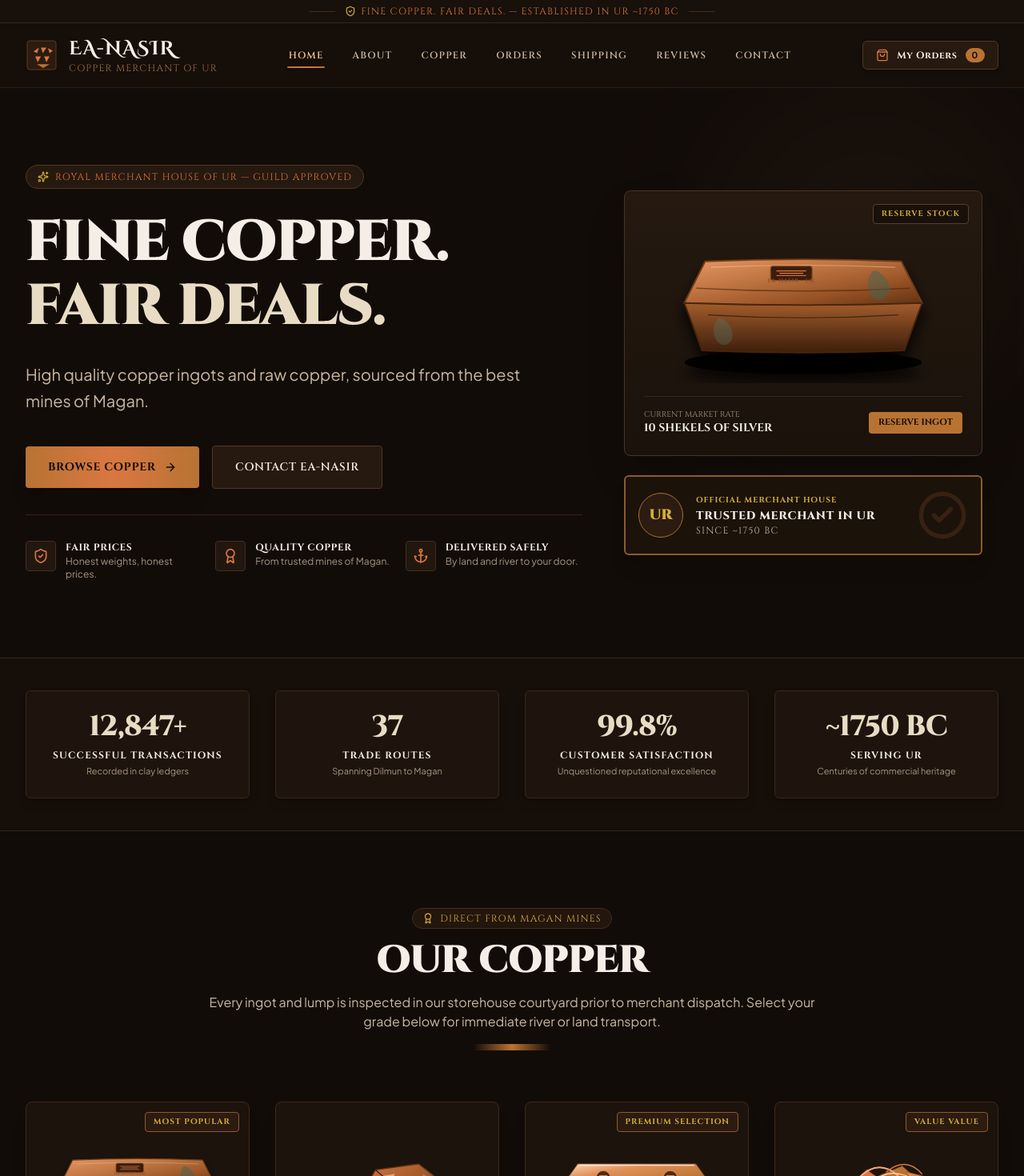
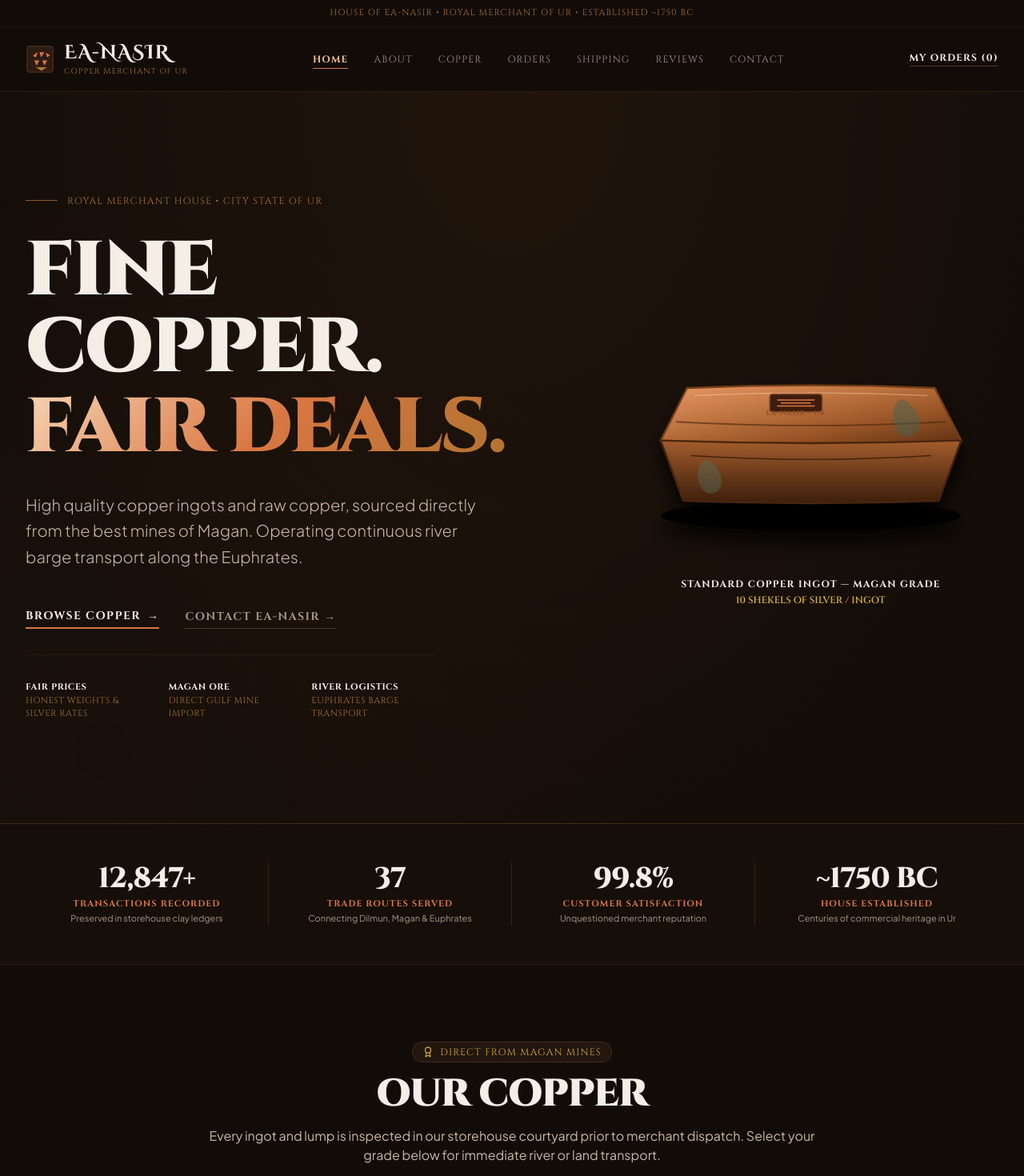
Before and after one commit to Ad1th/ea-nasir, a React (Vite) app: page / in a window 1280 px wide. Shown: the top 1470 px of the page at 80% size. Built offline with nearby package versions, Linux system fonts and the light colour scheme; a web font is replaced by a local one.

Commit message:
refactor(ui): transform hero into luxury editorial cover layout and letterhead navigation

```diff
--- a/src/components/Hero.tsx
+++ b/src/components/Hero.tsx
@@ -1,6 +1,5 @@
 import React from 'react';
 import { CopperIngotGraphic } from './CopperVisuals';
-import { ShieldCheck, Award, Anchor, ArrowRight, CheckCircle2, Sparkles } from 'lucide-react';
 
 interface HeroProps {
   onBrowse: () => void;
@@ -8,159 +7,97 @@ interface HeroProps {
   onViewRecord: () => void;
 }
 
-export const Hero: React.FC<HeroProps> = ({ onBrowse, onContact, onViewRecord }) => {
+export const Hero: React.FC<HeroProps> = ({ onBrowse, onContact }) => {
   return (
-    <section className="relative bg-clay-pattern overflow-hidden pt-12 pb-20 lg:py-24 border-b border-[#3a2618]">
-      {/* Background Copper Radial Lighting */}
-      <div className="absolute inset-0 bg-copper-radial pointer-events-none"></div>
+    <section className="relative bg-parchment-texture py-20 lg:py-32 border-b border-copper-thin overflow-hidden">
+      <div className="max-w-7xl mx-auto px-4 sm:px-6 lg:px-8 relative">
 
-      {/* Decorative Mesopotamian Ziggurat / Column Architecture Silhouettes */}
-      <div className="absolute top-0 right-0 w-96 h-96 bg-[#2a1b12] rounded-full blur-3xl opacity-30 pointer-events-none"></div>
+        {/* Editorial Cover Grid Layout */}
+        <div className="grid grid-cols-1 lg:grid-cols-12 gap-12 lg:gap-16 items-center">
 
-      <div className="max-w-7xl mx-auto px-4 sm:px-6 lg:px-8 relative z-10">
-        <div className="grid grid-cols-1 lg:grid-cols-12 gap-12 lg:gap-8 items-center">
+          {/* Left Column: Asymmetric Typography & Subtitle (7 cols) */}
+          <div className="lg:col-span-7 text-left space-y-8">
 
-          {/* Left Hero Text Column (7 cols) */}
-          <div className="lg:col-span-7 space-y-8 text-left">
-            {/* Merchant House Distinction Badge */}
-            <div className="inline-flex items-center gap-2 px-3.5 py-1.5 bg-[#261910] border border-[#523723] rounded-full text-xs font-serif text-[#d97742] uppercase tracking-widest shadow-inner">
-              <Sparkles className="w-3.5 h-3.5 text-[#d4af37]" />
-              <span>Royal Merchant House of Ur — Guild Approved</span>
+            {/* Publication Sub-header */}
+            <div className="text-xs font-serif text-[#a87139] tracking-widest uppercase flex items-center gap-3">
+              <span className="h-px w-10 bg-[#8c5a2b]"></span>
+              <span>ROYAL MERCHANT HOUSE • CITY STATE OF UR</span>
             </div>
 
-            {/* Main Headings */}
-            <div className="space-y-2">
-              <h1 className="text-4xl sm:text-6xl lg:text-7xl font-serif font-black tracking-tight leading-none text-[#f5eee6]">
+            {/* Giant Serif Cover Headlines (sitting directly on the page) */}
+            <div className="space-y-1">
+              <h1 className="text-5xl sm:text-7xl lg:text-8xl font-serif font-black tracking-tight leading-none text-[#f5eee6]">
                 FINE COPPER.
               </h1>
-              <h1 className="text-4xl sm:text-6xl lg:text-7xl font-serif font-black tracking-tight leading-none copper-gradient-text">
+              <h1 className="text-5xl sm:text-7xl lg:text-8xl font-serif font-black tracking-tight leading-none copper-text-gradient">
                 FAIR DEALS.
               </h1>
             </div>
 
-            {/* Subheading */}
-            <p className="text-lg sm:text-xl text-[#cbb8a1] max-w-2xl font-sans font-normal leading-relaxed">
-              High quality copper ingots and raw copper, sourced from the best mines of Magan.
+            {/* Editorial Lead Description */}
+            <p className="text-lg sm:text-xl font-sans text-[#cbb8a1] max-w-xl leading-relaxed font-light">
+              High quality copper ingots and raw copper, sourced directly from the best mines of Magan. Operating continuous river barge transport along the Euphrates.
             </p>
 
-            {/* CTAs */}
-            <div className="flex flex-wrap items-center gap-4 pt-2">
+            {/* Restrained Actions */}
+            <div className="flex flex-wrap items-center gap-8 pt-4">
               <button
                 onClick={onBrowse}
-                className="px-7 py-4 bg-gradient-to-r from-[#b87333] via-[#d97742] to-[#b87333] hover:from-[#d97742] hover:to-[#a85e27] text-[#120c08] font-serif font-bold text-sm tracking-wider uppercase rounded shadow-xl hover:shadow-[#b87333]/20 transition-all duration-300 flex items-center gap-2.5 group cursor-pointer"
+                className="text-sm font-serif font-bold tracking-widest uppercase text-[#f5eee6] hover:text-[#d97742] transition-colors flex items-center gap-2 group cursor-pointer border-b-2 border-[#d97742] pb-1"
               >
                 <span>BROWSE COPPER</span>
-                <ArrowRight className="w-4 h-4 group-hover:translate-x-1 transition-transform" />
+                <span className="group-hover:translate-x-1 transition-transform">→</span>
               </button>
 
               <button
                 onClick={onContact}
-                className="px-7 py-4 bg-[#261910] hover:bg-[#342317] border border-[#523723] hover:border-[#d97742] text-[#f5eee6] font-serif font-semibold text-sm tracking-wider uppercase rounded transition-all duration-300 cursor-pointer"
+                className="text-sm font-serif font-bold tracking-widest uppercase text-[#a89582] hover:text-[#f5eee6] transition-colors cursor-pointer border-b border-[#523723] pb-1"
               >
-                CONTACT EA-NASIR
+                CONTACT EA-NASIR →
               </button>
             </div>
 
-            {/* Three Value/Trust Indicators */}
-            <div className="grid grid-cols-1 sm:grid-cols-3 gap-4 pt-8 border-t border-[#342419]">
-              <div className="flex items-start gap-3">
-                <div className="p-2 bg-[#22170f] border border-[#422d1f] rounded text-[#d97742] shrink-0">
-                  <ShieldCheck className="w-5 h-5" />
+            {/* Thin Horizontal Rule */}
+            <div className="pt-8 border-t border-[#291b11] max-w-lg">
+              <div className="grid grid-cols-3 gap-6 text-[11px] font-serif uppercase tracking-wider text-[#a87139]">
+                <div>
+                  <span className="block text-[#f5eee6] font-bold">FAIR PRICES</span>
+                  <span>Honest weights & silver rates</span>
                 </div>
                 <div>
-                  <h4 className="font-serif text-xs font-bold tracking-wider text-[#f5eee6] uppercase">
-                    FAIR PRICES
-                  </h4>
-                  <p className="text-xs text-[#a89582] mt-0.5 font-sans">
-                    Honest weights, honest prices.
-                  </p>
-                </div>
-              </div>
-
-              <div className="flex items-start gap-3">
-                <div className="p-2 bg-[#22170f] border border-[#422d1f] rounded text-[#d97742] shrink-0">
-                  <Award className="w-5 h-5" />
+                  <span className="block text-[#f5eee6] font-bold">MAGAN ORE</span>
+                  <span>Direct Gulf mine import</span>
                 </div>
                 <div>
-                  <h4 className="font-serif text-xs font-bold tracking-wider text-[#f5eee6] uppercase">
-                    QUALITY COPPER
-                  </h4>
-                  <p className="text-xs text-[#a89582] mt-0.5 font-sans">
-                    From trusted mines of Magan.
-                  </p>
-                </div>
-              </div>
-
-              <div className="flex items-start gap-3">
-                <div className="p-2 bg-[#22170f] border border-[#422d1f] rounded text-[#d97742] shrink-0">
-                  <Anchor className="w-5 h-5" />
-                </div>
-                <div>
-                  <h4 className="font-serif text-xs font-bold tracking-wider text-[#f5eee6] uppercase">
-                    DELIVERED SAFELY
-                  </h4>
-                  <p className="text-xs text-[#a89582] mt-0.5 font-sans">
-                    By land and river to your door.
-                  </p>
-                </div>
+                  <span className="block text-[#f5eee6] font-bold">RIVER LOGISTICS</span>
+                  <span>Euphrates barge transport</span>
                 </div>
               </div>
             </div>
 
-          {/* Right Column (5 cols): Ingot Showcase & Prestigious Merchant Badge */}
-          <div className="lg:col-span-5 relative flex flex-col items-center justify-center">
-            {/* Visual Copper Ingot Card */}
-            <div className="w-full max-w-md bg-gradient-to-b from-[#251910] to-[#1a120b] p-6 rounded-lg border border-[#4a3424] shadow-2xl relative group">
-              <div className="absolute top-4 right-4 text-[10px] font-serif font-bold text-[#d4af37] tracking-widest bg-[#18100a] px-2.5 py-1 border border-[#5a3f2b] rounded">
-                RESERVE STOCK
           </div>
 
-              <div className="my-2">
-                <CopperIngotGraphic className="w-full h-52 group-hover:scale-105 transition-transform duration-500" />
+          {/* Right Column: Physical Archeological Copper Artwork (5 cols) */}
+          <div className="lg:col-span-5 text-center flex flex-col items-center">
+            {/* The Copper Ingot sits directly on the page background */}
+            <div className="w-full relative group">
+              <CopperIngotGraphic className="w-full h-72 lg:h-80" />
             </div>
 
-              <div className="mt-4 pt-4 border-t border-[#362418] flex items-center justify-between text-xs font-serif">
-                <div>
-                  <span className="text-[#a89582] block text-[10px]">CURRENT MARKET RATE</span>
-                  <span className="text-[#f5eee6] font-bold text-sm">10 SHEKELS OF SILVER</span>
-                </div>
-                <button
-                  onClick={onBrowse}
-                  className="px-3 py-1.5 bg-[#b87333] hover:bg-[#d97742] text-[#120c08] font-bold rounded text-[11px] transition-colors"
-                >
-                  RESERVE INGOT
-                </button>
-              </div>
-            </div>
-
-            {/* Merchant Trust Badge - Serious & Prestigious */}
-            <div
-              onClick={onViewRecord}
-              className="mt-6 w-full max-w-md bg-[#1b120a] border-2 border-[#8c5a2b] hover:border-[#d97742] p-4 rounded-md shadow-xl flex items-center gap-4 text-left relative overflow-hidden cursor-pointer transition-colors"
-            >
-              <div className="w-14 h-14 bg-[#2b1b11] border border-[#a87139] rounded-full flex items-center justify-center text-[#d4af37] shrink-0 font-serif font-black text-lg">
-                UR
-              </div>
-              <div>
-                <div className="text-[10px] font-serif tracking-widest uppercase text-[#d4af37] font-bold">
-                  OFFICIAL MERCHANT HOUSE
-                </div>
-                <div className="text-sm font-serif font-extrabold text-[#f5eee6] tracking-wider uppercase mt-0.5">
-                  TRUSTED MERCHANT IN UR
-                </div>
-                <div className="text-xs font-serif text-[#cbb8a1] tracking-widest">
-                  SINCE ~1750 BC
-                </div>
-              </div>
-              <div className="ml-auto opacity-15">
-                <CheckCircle2 className="w-16 h-16 text-[#d97742]" />
+            {/* Simple Editorial Image Caption */}
+            <div className="mt-4 text-center space-y-1">
+              <span className="text-xs font-serif font-bold text-[#f5eee6] tracking-widest uppercase block">
+                STANDARD COPPER INGOT — MAGAN GRADE
+              </span>
+              <span className="text-xs font-serif text-[#d4af37] font-semibold block">
+                10 SHEKELS OF SILVER / INGOT
+              </span>
             </div>
           </div>
 
         </div>
 
       </div>
-      </div>
     </section>
   );
 };
--- a/src/components/Navbar.tsx
+++ b/src/components/Navbar.tsx
@@ -1,7 +1,7 @@
-import React, { useState, useEffect } from 'react';
+import React, { useState } from 'react';
 import type { NavTab } from '../types';
 import { CuneiformLogoEmblem } from './CopperVisuals';
-import { ShoppingBag, Menu, X, ShieldCheck, ChevronRight } from 'lucide-react';
+import { Menu, X } from 'lucide-react';
 
 interface NavbarProps {
   activeTab: NavTab;
@@ -16,16 +16,7 @@ export const Navbar: React.FC<NavbarProps> = ({
   cartCount,
   openCart
 }) => {
-  const [scrolled, setScrolled] = useState(false);
   const [mobileMenuOpen, setMobileMenuOpen] = useState(false);
-
-  useEffect(() => {
-    const handleScroll = () => {
-      setScrolled(window.scrollY > 20);
-    };
-    window.addEventListener('scroll', handleScroll);
-    return () => window.removeEventListener('scroll', handleScroll);
-  }, []);
 
   const navItems: { id: NavTab; label: string }[] = [
     { id: 'home', label: 'HOME' },
@@ -44,121 +35,93 @@ export const Navbar: React.FC<NavbarProps> = ({
   };
 
   return (
-    <>
-      {/* Top Banner Tagline */}
-      <div className="bg-[#18100a] border-b border-[#342419] py-1.5 px-4 text-center text-xs tracking-widest uppercase font-serif text-[#d97742] flex items-center justify-center gap-3">
-        <span className="h-px w-8 bg-[#8c5a2b]/40 hidden sm:inline-block"></span>
-        <span className="flex items-center gap-1.5">
-          <ShieldCheck className="w-3.5 h-3.5 text-[#d4af37]" />
-          FINE COPPER. FAIR DEALS. — ESTABLISHED IN UR ~1750 BC
-        </span>
-        <span className="h-px w-8 bg-[#8c5a2b]/40 hidden sm:inline-block"></span>
+    <header className="bg-[#120c08] border-b border-[#2d1e13] sticky top-0 z-40">
+      {/* Letterhead Top Strip */}
+      <div className="border-b border-[#24170e] py-2 px-4 text-center text-[11px] font-serif text-[#a87139] tracking-widest uppercase">
+        HOUSE OF EA-NASIR • ROYAL MERCHANT OF UR • ESTABLISHED ~1750 BC
       </div>
 
-      {/* Main Sticky Navbar */}
-      <nav
-        className={`sticky top-0 z-40 transition-all duration-300 ${
-          scrolled
-            ? 'bg-[#120c08]/95 backdrop-blur-md shadow-2xl border-b border-[#3a2618]'
-            : 'bg-[#150e09] border-b border-[#2a1d13]'
-        }`}
-      >
+      {/* Main Letterhead Navbar */}
       <div className="max-w-7xl mx-auto px-4 sm:px-6 lg:px-8">
         <div className="flex items-center justify-between h-20">
-            {/* Brand Logo & Emblem */}
+
+          {/* Merchant House Branding */}
           <div
             onClick={() => handleNavClick('home')}
-              className="flex items-center gap-3.5 cursor-pointer group"
+            className="flex items-center gap-3 cursor-pointer group"
           >
-              <CuneiformLogoEmblem className="w-10 h-10 transition-transform duration-300 group-hover:scale-105" />
-              <div>
-                <div className="flex items-center gap-2">
-                  <span className="font-decorative text-xl sm:text-2xl font-bold tracking-wider text-[#f5eee6] group-hover:text-[#d97742] transition-colors">
+            <CuneiformLogoEmblem className="w-9 h-9" />
+            <div className="text-left">
+              <span className="font-decorative text-xl sm:text-2xl font-bold tracking-wider text-[#f5eee6] group-hover:text-[#d97742] transition-colors block">
                 EA-NASIR
               </span>
-                </div>
-                <p className="text-[10px] sm:text-xs font-serif tracking-widest text-[#a87139] uppercase">
+              <span className="text-[10px] font-serif tracking-widest text-[#a87139] uppercase block">
                 COPPER MERCHANT OF UR
-                </p>
+              </span>
             </div>
           </div>
 
-            {/* Desktop Navigation Links */}
-            <div className="hidden lg:flex items-center space-x-1 xl:space-x-2">
+          {/* Restrained Editorial Desktop Nav Links */}
+          <nav className="hidden lg:flex items-center space-x-6 xl:space-x-8">
             {navItems.map((item) => {
               const isActive = activeTab === item.id;
               return (
                 <button
                   key={item.id}
                   onClick={() => handleNavClick(item.id)}
-                    className={`px-3.5 py-2 text-xs font-serif font-semibold tracking-widest transition-all duration-200 relative ${
+                  className={`text-xs font-serif tracking-widest uppercase transition-colors py-1 relative cursor-pointer ${
                     isActive
-                        ? 'text-[#f4c28c]'
-                        : 'text-[#cbb8a1] hover:text-[#f5eee6] hover:bg-[#22170f]'
+                      ? 'text-[#f4c28c] font-bold'
+                      : 'text-[#a89582] hover:text-[#f5eee6]'
                   }`}
                 >
                   {item.label}
                   {isActive && (
-                      <span className="absolute bottom-0 left-3 right-3 h-0.5 bg-gradient-to-r from-[#b87333] via-[#d97742] to-[#b87333] rounded-full"></span>
+                    <span className="absolute bottom-0 left-0 right-0 h-px bg-[#d97742]"></span>
                   )}
                 </button>
               );
             })}
-            </div>
+          </nav>
 
-            {/* Right Side Action: My Orders (Count) */}
-            <div className="flex items-center gap-3">
+          {/* Right Action: Understated Text Link for Orders */}
+          <div className="flex items-center gap-4">
             <button
               onClick={openCart}
-                className="relative flex items-center gap-2.5 px-4 py-2 bg-[#261910] hover:bg-[#342317] border border-[#523723] hover:border-[#d97742] rounded-md text-xs font-serif font-bold tracking-wider text-[#f5eee6] transition-all duration-300 shadow-md group cursor-pointer"
+              className="text-xs font-serif font-bold tracking-widest text-[#f5eee6] hover:text-[#d97742] transition-colors uppercase border-b border-[#523723] hover:border-[#d97742] pb-0.5 cursor-pointer"
             >
-                <ShoppingBag className="w-4 h-4 text-[#d97742] group-hover:scale-110 transition-transform" />
-                <span>My Orders</span>
-                <span className="bg-[#b87333] text-[#120c08] text-[11px] font-bold px-2 py-0.5 rounded-full min-w-[20px] text-center font-sans">
-                  {cartCount}
-                </span>
+              MY ORDERS ({cartCount})
             </button>
 
             {/* Mobile Hamburger Toggle */}
             <button
               onClick={() => setMobileMenuOpen(!mobileMenuOpen)}
-                className="lg:hidden p-2 text-[#cbb8a1] hover:text-[#f5eee6] hover:bg-[#261910] rounded-md transition-colors"
-                aria-label="Toggle Navigation Menu"
+              className="lg:hidden p-1.5 text-[#a89582] hover:text-[#f5eee6]"
+              aria-label="Toggle Menu"
             >
               {mobileMenuOpen ? <X className="w-6 h-6" /> : <Menu className="w-6 h-6" />}
             </button>
           </div>
+
         </div>
       </div>
 
-        {/* Mobile Dropdown Menu */}
+      {/* Mobile Nav */}
       {mobileMenuOpen && (
-          <div className="lg:hidden bg-[#18100a] border-b border-[#3a2618] px-4 pt-3 pb-6 space-y-2 animate-in slide-in-from-top duration-200">
-            {navItems.map((item) => {
-              const isActive = activeTab === item.id;
-              return (
+        <div className="lg:hidden bg-[#160e09] border-b border-[#2d1e13] px-6 py-4 space-y-3">
+          {navItems.map((item) => (
             <button
               key={item.id}
               onClick={() => handleNavClick(item.id)}
-                  className={`w-full flex items-center justify-between px-4 py-3 text-left font-serif text-sm font-semibold tracking-wider rounded-md transition-colors ${
-                    isActive
-                      ? 'bg-[#2b1d13] text-[#f4c28c] border-l-4 border-[#d97742]'
-                      : 'text-[#cbb8a1] hover:bg-[#22170f] hover:text-[#f5eee6]'
+              className={`block w-full text-left font-serif text-xs tracking-widest uppercase py-2 ${
+                activeTab === item.id ? 'text-[#d97742] font-bold' : 'text-[#a89582]'
               }`}
             >
-                  <span>{item.label}</span>
-                  <ChevronRight className="w-4 h-4 text-[#8c5a2b]" />
+              {item.label}
             </button>
-              );
-            })}
-
-            <div className="pt-4 border-t border-[#2d1e13] flex justify-between text-xs text-[#a87139]">
-              <span>UR MAIN STOREHOUSE</span>
-              <span>EUPHRATES DOCK #4</span>
-            </div>
+          ))}
         </div>
       )}
-      </nav>
-    </>
+    </header>
   );
 };
--- a/src/components/TrustStats.tsx
+++ b/src/components/TrustStats.tsx
@@ -1,33 +1,60 @@
 import React from 'react';
 
 export const TrustStats: React.FC = () => {
-  const stats = [
-    { value: '12,847+', label: 'Successful Transactions', subtext: 'Recorded in clay ledgers' },
-    { value: '37', label: 'Trade Routes', subtext: 'Spanning Dilmun to Magan' },
-    { value: '99.8%', label: 'Customer Satisfaction', subtext: 'Unquestioned reputational excellence' },
-    { value: '~1750 BC', label: 'Serving Ur', subtext: 'Centuries of commercial heritage' }
-  ];
+  return (
+    <section className="bg-[#160e09] border-b border-[#2d1e13] py-12">
+      <div className="max-w-7xl mx-auto px-4 sm:px-6 lg:px-8">
+        {/* Single Editorial Strip separated by thin vertical rules */}
+        <div className="grid grid-cols-1 md:grid-cols-4 gap-8 md:gap-0 divide-y md:divide-y-0 md:divide-x divide-[#342419] text-center">
 
-  return (
-    <section className="bg-[#150e09] border-b border-[#342419] py-10 relative">
-      <div className="max-w-7xl mx-auto px-4 sm:px-6 lg:px-8">
-        <div className="grid grid-cols-2 lg:grid-cols-4 gap-6 sm:gap-8">
-          {stats.map((stat, idx) => (
-            <div
-              key={idx}
-              className="bg-[#1e140d] border border-[#3a271a] hover:border-[#8c5a2b] p-6 rounded-md text-center transition-all duration-300 group shadow-lg"
-            >
-              <div className="font-serif text-3xl sm:text-4xl font-extrabold gold-gradient-text tracking-tight group-hover:scale-105 transition-transform duration-300">
-                {stat.value}
-              </div>
-              <div className="font-serif text-xs font-bold text-[#f5eee6] tracking-widest uppercase mt-2">
-                {stat.label}
-              </div>
-              <div className="text-[11px] font-sans text-[#a89582] mt-1">
-                {stat.subtext}
-              </div>
+          <div className="py-3 md:py-0 md:px-6">
+            <div className="font-serif text-3xl sm:text-4xl font-extrabold text-[#f5eee6] tracking-tight">
+              12,847+
             </div>
-          ))}
+            <div className="font-serif text-[11px] font-bold text-[#d97742] tracking-widest uppercase mt-1">
+              TRANSACTIONS RECORDED
+            </div>
+            <div className="text-[11px] font-sans text-[#a89582] mt-0.5">
+              Preserved in storehouse clay ledgers
+            </div>
+          </div>
+
+          <div className="py-3 md:py-0 md:px-6">
+            <div className="font-serif text-3xl sm:text-4xl font-extrabold text-[#f5eee6] tracking-tight">
+              37
+            </div>
+            <div className="font-serif text-[11px] font-bold text-[#d97742] tracking-widest uppercase mt-1">
+              TRADE ROUTES SERVED
+            </div>
+            <div className="text-[11px] font-sans text-[#a89582] mt-0.5">
+              Connecting Dilmun, Magan & Euphrates
+            </div>
+          </div>
+
+          <div className="py-3 md:py-0 md:px-6">
+            <div className="font-serif text-3xl sm:text-4xl font-extrabold text-[#f5eee6] tracking-tight">
+              99.8%
+            </div>
+            <div className="font-serif text-[11px] font-bold text-[#d97742] tracking-widest uppercase mt-1">
+              CUSTOMER SATISFACTION
+            </div>
+            <div className="text-[11px] font-sans text-[#a89582] mt-0.5">
+              Unquestioned merchant reputation
+            </div>
+          </div>
+
+          <div className="py-3 md:py-0 md:px-6">
+            <div className="font-serif text-3xl sm:text-4xl font-extrabold text-[#f5eee6] tracking-tight">
+              ~1750 BC
+            </div>
+            <div className="font-serif text-[11px] font-bold text-[#d97742] tracking-widest uppercase mt-1">
+              HOUSE ESTABLISHED
+            </div>
+            <div className="text-[11px] font-sans text-[#a89582] mt-0.5">
+              Centuries of commercial heritage in Ur
+            </div>
+          </div>
+
         </div>
       </div>
     </section>
```
Lines whose indentation alone changed are shown as unchanged.
